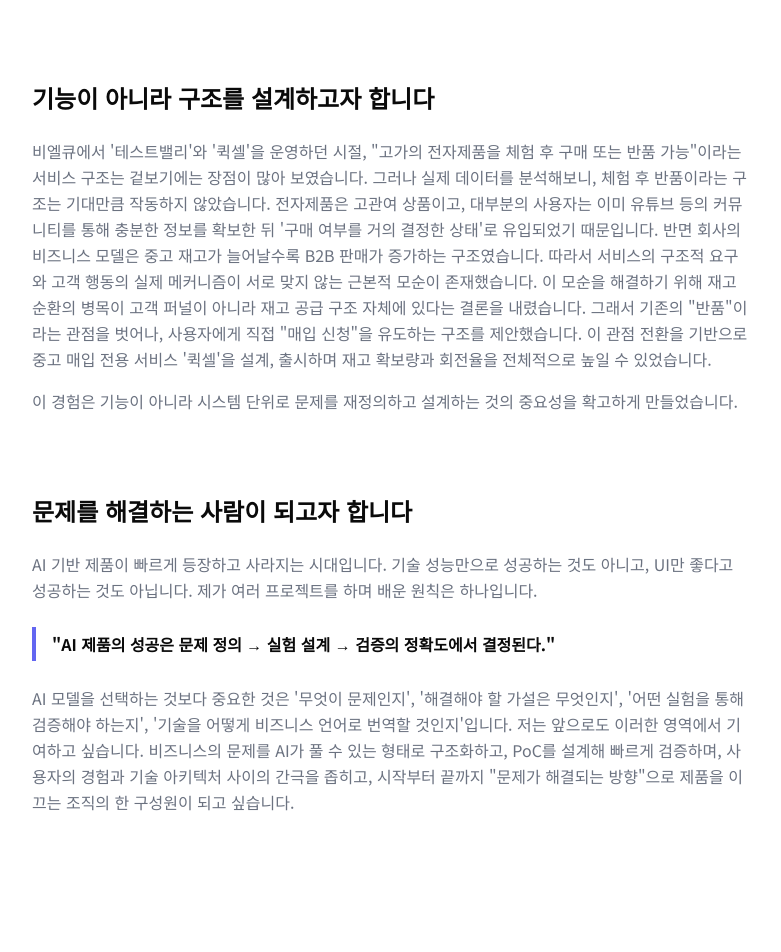
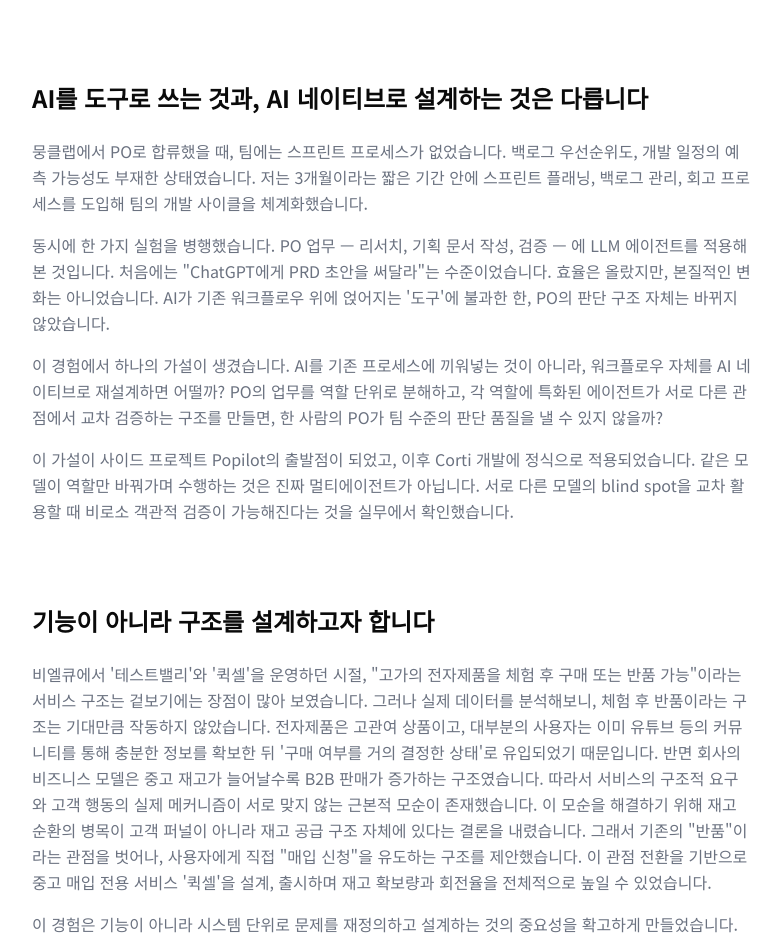
Before and after one commit to AngryJay91/heavaa-web, a Next.js app: page /cover-letter in a window 1280 px wide. Shown: the part 1360-2312 px from the top of the page, without its empty margins (248-1029 px from the left). Built offline with nearby package versions, Linux system fonts and the light colour scheme.

Commit message:
feat: add AI native workflow section to cover letter

```diff
--- a/src/data/coverLetter.ts
+++ b/src/data/coverLetter.ts
@@ -26,6 +26,16 @@ export const coverSections: CoverSection[] = [
     ],
   },
   {
+    id: 'ai-native',
+    heading: 'AI를 도구로 쓰는 것과, AI 네이티브로 설계하는 것은 다릅니다',
+    paragraphs: [
+      '뭉클랩에서 PO로 합류했을 때, 팀에는 스프린트 프로세스가 없었습니다. 백로그 우선순위도, 개발 일정의 예측 가능성도 부재한 상태였습니다. 저는 3개월이라는 짧은 기간 안에 스프린트 플래닝, 백로그 관리, 회고 프로세스를 도입해 팀의 개발 사이클을 체계화했습니다.',
+      '동시에 한 가지 실험을 병행했습니다. PO 업무 — 리서치, 기획 문서 작성, 검증 — 에 LLM 에이전트를 적용해본 것입니다. 처음에는 "ChatGPT에게 PRD 초안을 써달라"는 수준이었습니다. 효율은 올랐지만, 본질적인 변화는 아니었습니다. AI가 기존 워크플로우 위에 얹어지는 \'도구\'에 불과한 한, PO의 판단 구조 자체는 바뀌지 않았습니다.',
+      '이 경험에서 하나의 가설이 생겼습니다. AI를 기존 프로세스에 끼워넣는 것이 아니라, 워크플로우 자체를 AI 네이티브로 재설계하면 어떨까? PO의 업무를 역할 단위로 분해하고, 각 역할에 특화된 에이전트가 서로 다른 관점에서 교차 검증하는 구조를 만들면, 한 사람의 PO가 팀 수준의 판단 품질을 낼 수 있지 않을까?',
+      '이 가설이 사이드 프로젝트 Popilot의 출발점이 되었고, 이후 Corti 개발에 정식으로 적용되었습니다. 같은 모델이 역할만 바꿔가며 수행하는 것은 진짜 멀티에이전트가 아닙니다. 서로 다른 모델의 blind spot을 교차 활용할 때 비로소 객관적 검증이 가능해진다는 것을 실무에서 확인했습니다.',
+    ],
+  },
+  {
     id: 'design-structure',
     heading: '기능이 아니라 구조를 설계하고자 합니다',
     paragraphs: [
```
